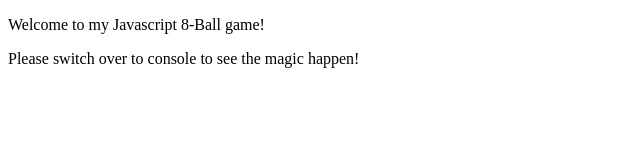
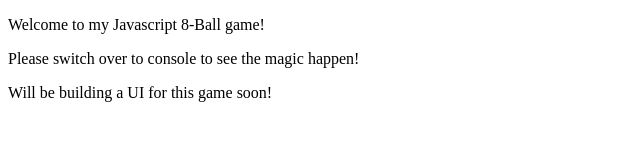
Before and after one commit to MistrDev/Magic-8-Ball-w-JS, a plain HTML site: page index.html in a window 1280 px wide. Shown: the whole page, without its empty margins (0-640 px from the left). Drawn offline with Linux system fonts and the light colour scheme.

Commit message:
will be building UIO soon

```diff
--- a/index.html
+++ b/index.html
@@ -10,6 +10,8 @@
 
   <p style="bold">Please switch over to console to see the magic happen!</p>
 
+  <p>Will be building a UI for this game soon!
+  </p>
 <script src="scripts.js"></script>
 </body>
 </html>
```
